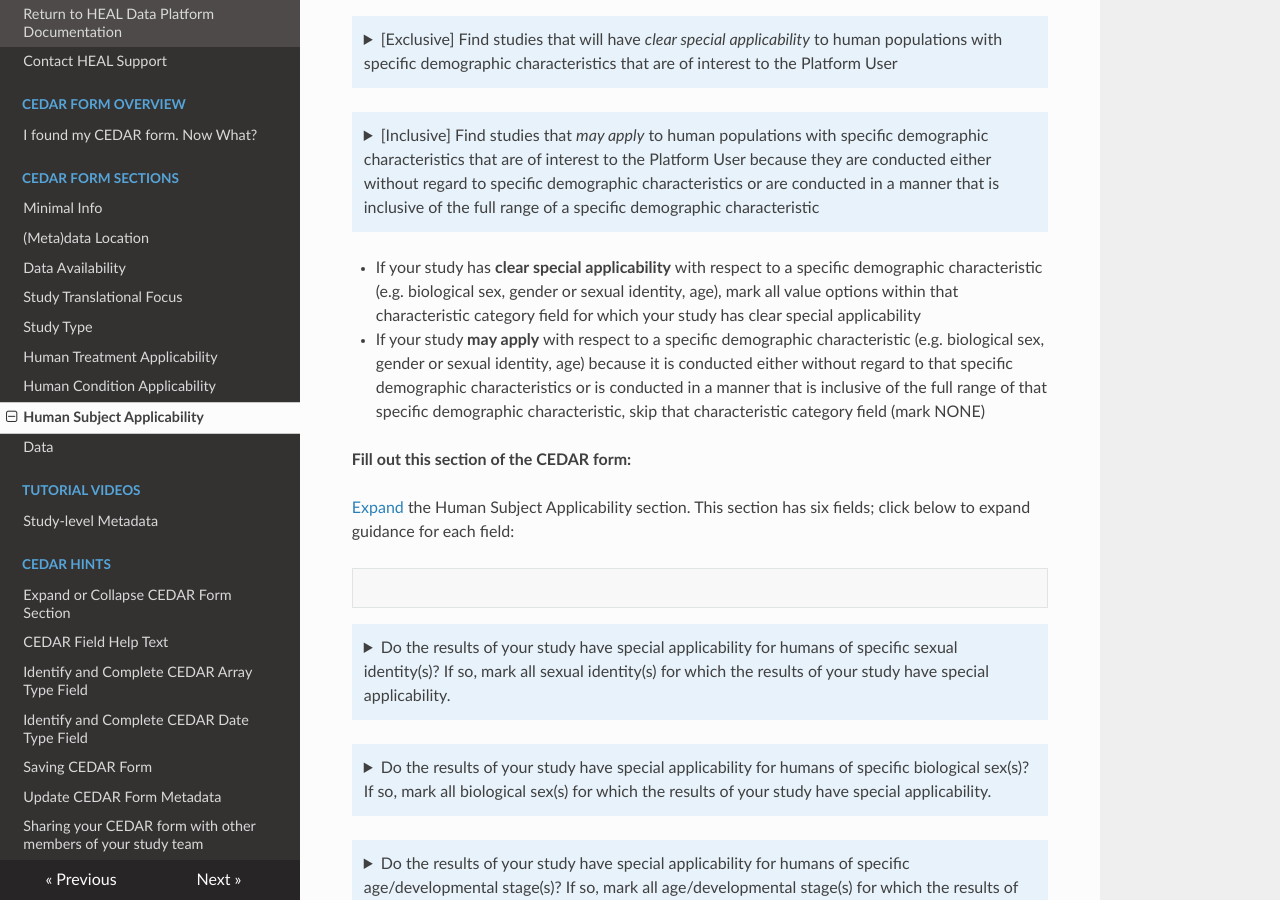
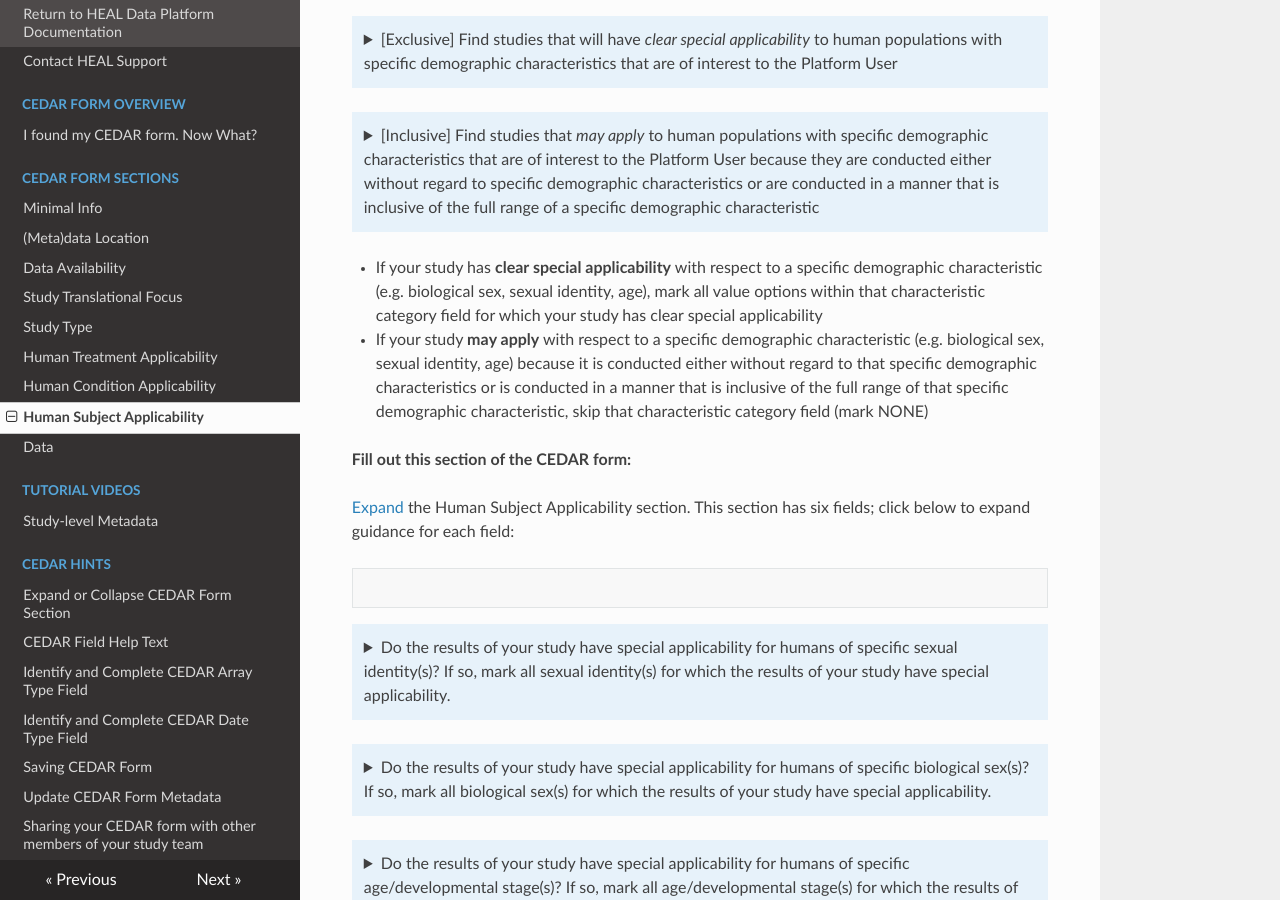
Before and after one commit to HEAL/cedar-form-docs, an MkDocs documentation site: the page built from docs/human-subject-applicability.md, in a window 1280 px wide and 900 px high, scrolled down 456 px. Built offline with MkDocs 1.6.1, drawn with Linux system fonts in a browser that asks for light colours; nearby versions of some CDN libraries.

Commit message:
more updates

```diff
--- a/docs/human-subject-applicability.md
+++ b/docs/human-subject-applicability.md
@@ -35,8 +35,8 @@
 
     >>* a basic science trial studying the impact of an opioid drug on pain/nociception signaling pathways in a mouse model of lower back injury where both male and female mice are included in the experiments, and
     * a community-based cluster randomized control trial testing impact of a community-wide postering/flyering communications campaign intervention on opioid use disorder incidence)
-* If your study has **clear special applicability** with respect to a specific demographic characteristic (e.g. biological sex, gender or sexual identity, age), mark all value options within that characteristic category field for which your study has clear special applicability
-* If your study **may apply** with respect to a specific demographic characteristic (e.g. biological sex, gender or sexual identity, age) because it is conducted either without regard to that specific demographic characteristics or is conducted in a manner that is inclusive of the full range of that specific demographic characteristic, skip that characteristic category field (mark NONE)
+* If your study has **clear special applicability** with respect to a specific demographic characteristic (e.g. biological sex, sexual identity, age), mark all value options within that characteristic category field for which your study has clear special applicability
+* If your study **may apply** with respect to a specific demographic characteristic (e.g. biological sex, sexual identity, age) because it is conducted either without regard to that specific demographic characteristics or is conducted in a manner that is inclusive of the full range of that specific demographic characteristic, skip that characteristic category field (mark NONE)
 
 
 **Fill out this section of the CEDAR form:**
@@ -96,7 +96,7 @@
     > If your study **may apply** to humans of a specific sexual identity or identities because it is conducted either without regard to sexual identity or is conducted in a manner that is inclusive of the full range of sexual identities, <u>mark NONE of the value options</u>
 
     > Examples of studies that **may apply**:
-    >> * a survey of a nationally representative sample of US adults to assess 1) to what extent they have experienced negative reactions among healthcare providers to any aspect of their identity including education level, class, race, age, sexual or gender identity, etc., 2) to what extent such experiences cause them to delay or forgo healthcare in general, or mental healthcare or pain healthcare in particular &rarr; **this study should skip this field, choosing none of the available options**
+    >> * a survey of a nationally representative sample of US adults to assess 1) to what extent they have experienced negative reactions among healthcare providers to any aspect of their identity including education level, class, race, age, sexual identity, etc., 2) to what extent such experiences cause them to delay or forgo healthcare in general, or mental healthcare or pain healthcare in particular &rarr; **this study should skip this field, choosing none of the available options**
     * a basic science study using mouse model experiments to investigate potential changes to mechanism, side-effects, or efficacy of medication such as methadone or buprenorphine for maintaining remission of opioid use disorder when co-administered with a standard formulation of PrEP (pre-exposure prophylaxis, to prevent acquisition of HIV) that has been approved for the general adult population &rarr; **this study should skip this field, choosing none of the available options**
 
 
@@ -108,7 +108,7 @@
 
     >> * I am a public health official in a community that has evidence that an uptick in opioid overdoses among older gay adults may be partially attributed to self-medicating chronic pain with street opioids - I am looking for studies that specifically investigate risk factors for self-medicating chronic pain in older gay adults. To find such studies, I would filter on the sexual identity field, choosing **'Homosexual (gay/lesbian)'**
     * I am the parent of a teenager who has just come out as gay - There's been a spate of opioid overdoses at my kid's highschool, so I'm already concerned about them, and I've heard that gay teenagers are at higher risk of substance use in general - I am looking for studies that specifically investigate whether there is a differential risk for opioid use in gay versus straight teenagers, or that look at risk factors and mechanisms to address risk for opioid first use, opioid addiction, and opioid overdose specifically in gay teenagers. To find such studies, I would filter on the sexual identity field, choosing **'Homosexual (gay/lesbian)'**
-        * If I don't find many studies of interest when using these limiting gender identity filters, I may want to expand my search to look for all studies that **may apply** to my population of interest because they are conducted either without regard to sexual identity or are conducted in a manner that is inclusive of the full range of sexual identities.
+        * If I don't find many studies of interest when using these limiting sexual identity filters, I may want to expand my search to look for all studies that **may apply** to my population of interest because they are conducted either without regard to sexual identity or are conducted in a manner that is inclusive of the full range of sexual identities.
         * To find such studies, I would filter on the sexual identity field and choose the **'Conducted without regard to sexual identity'** and/or **'Inclusive of all sexual identities'** value options.
         * This filter setting will return studies that indicated their study was conducted without regard to sexual identity or inclusive of all sexual identities by selecting NONE of the sexual identity value options
 
```
